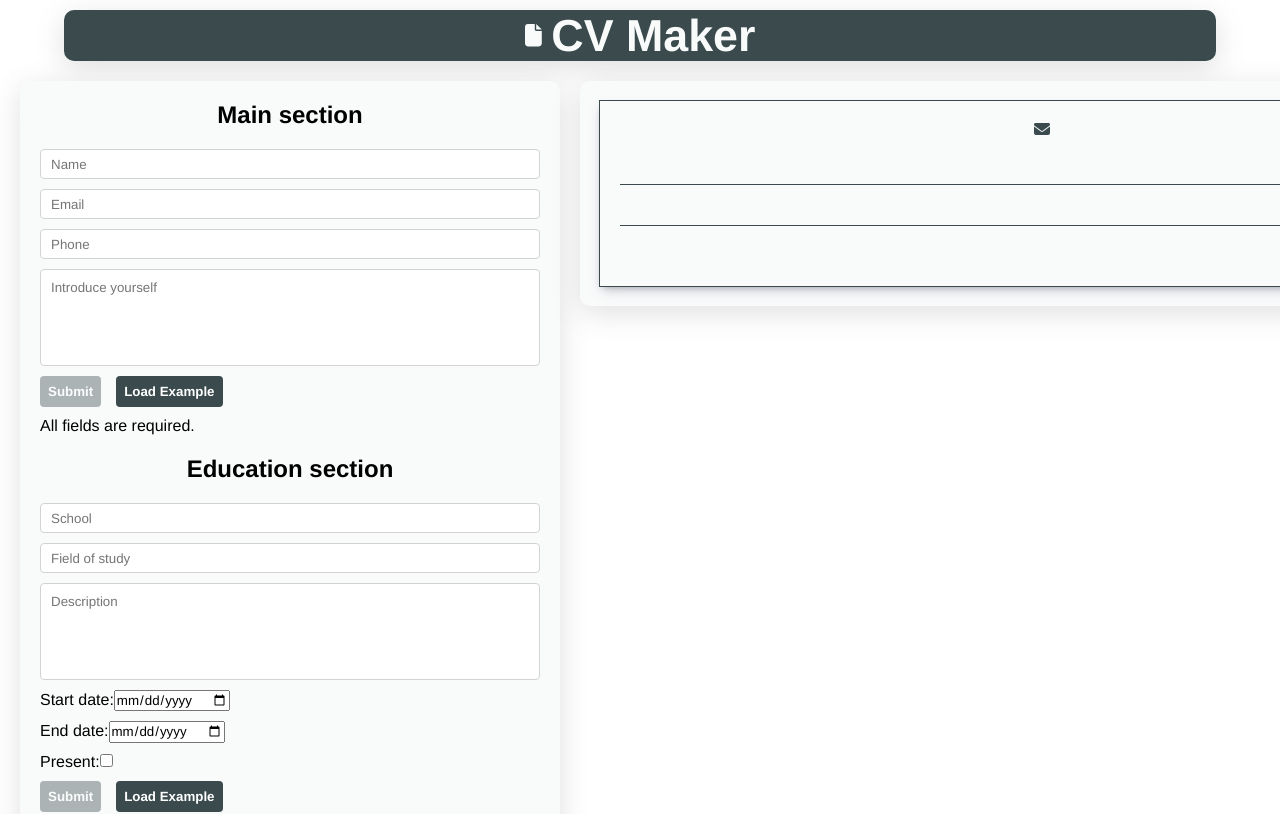
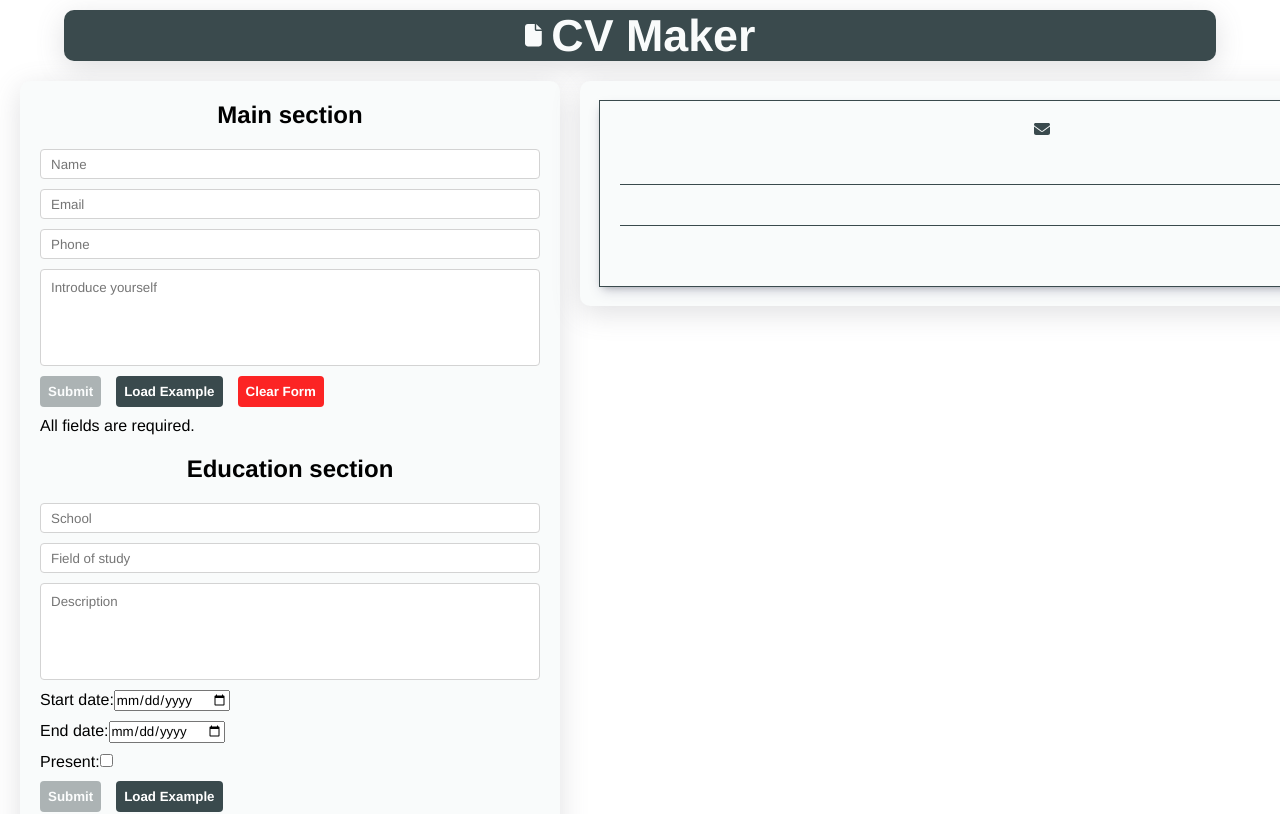
Before and after one commit to nikola88393/CV-Application, a React (Vite) app: page / in a window 1280 px wide. Shown: the top 814 px of the page. Built offline with nearby package versions, Linux system fonts and the light colour scheme.

Commit message:
Add the option to clear the form

```diff
--- a/src/MainSection.jsx
+++ b/src/MainSection.jsx
@@ -39,6 +39,17 @@ export function MainSection({ cb }) {
   const loadExample = () => {
     setData(exampleData);
   };
+
+  const clearForm = () => {
+    setData({
+      name: "",
+      email: "",
+      phone: "",
+      intro: "",
+    });
+    setError("All fields are required.");
+  };
+
   return (
     <div className="inputSection">
       <h2 className="sectionHeader">Main section</h2>
@@ -74,6 +85,9 @@ export function MainSection({ cb }) {
           <button className="btn" onClick={loadExample}>
             Load Example
           </button>
+          <button type="button" className="btn danger" onClick={clearForm}>
+            Clear Form
+          </button>
         </div>
         <span>{error ? error : ""}</span>
       </form>
```
